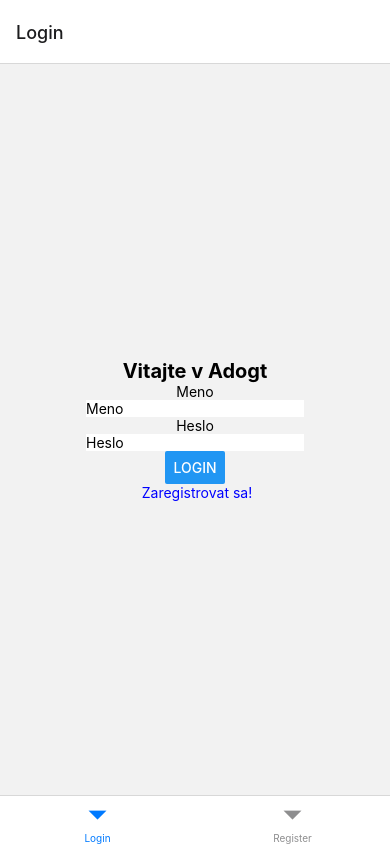
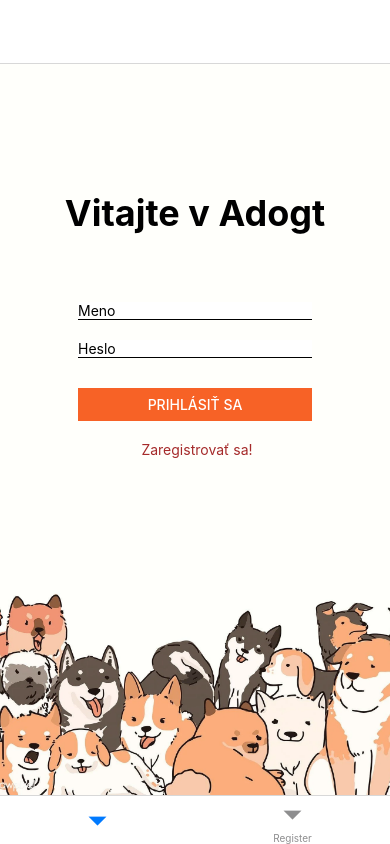
Before and after one commit to to-0/adogt_frontend, a React Native app: screen / in a window 390 px wide. Built offline with nearby package versions, Linux system fonts and the light colour scheme.

Commit message:
Dizajn login screenu

```diff
--- a/App.js
+++ b/App.js
@@ -1,7 +1,7 @@
 
 import * as React from 'react';
-import { View, Text, TextInput, Button, StyleSheet, FlatList } from 'react-native';
-import { NavigationContainer } from '@react-navigation/native';
+import { View, Text, TextInput, Button, StyleSheet, FlatList, AppRegistry, Dimensions, ImageBackground } from 'react-native';
+import { NavigationContainer,DefaultTheme } from '@react-navigation/native';
 import { createNativeStackNavigator } from '@react-navigation/native-stack';
 import { createBottomTabNavigator } from '@react-navigation/bottom-tabs';
 
@@ -91,15 +91,15 @@
 
   }
   return (
-      <View style={{ flex: 1, alignItems: 'center', justifyContent: 'center' }}>
-      <Text style={styles2.title}>Vitajte v Adogt</Text>
-      <Text> Meno </Text>
-      <TextInput placeholder='Meno' onChangeText={(value) => setusername(value)} style={styles2.form}/>
-      <Text> Heslo </Text>
-      <TextInput placeholder='Heslo' onChangeText={(value) => setPass(value)} style={styles2.form}/>
-      <Button title="Login" onPress={button_login} style={styles2.butt}/>
-      <Text style={{color:'blue'}} onPress={ () => navigation.navigate('Register',{test:"this is test"}) } > Zaregistrovat sa!</Text>
-    </View>
+      <ImageBackground source={require('./img/background.webp')} resizeMode="cover" style={basic_styles.image}>
+        <View style={{ flex: 1, alignItems: 'center', justifyContent: 'flex-start'}}>
+          <Text style={[basic_styles.title, {marginTop: (Dimensions.get('window').height) * 0.15}]}>Vitajte v Adogt</Text>
+          <TextInput placeholder='Meno' onChangeText={(value) => setusername(value)} style={[basic_styles.form, {marginTop: (Dimensions.get('window').height) * 0.08}]}/>
+          <TextInput placeholder='Heslo' onChangeText={(value) => setPass(value)} style={basic_styles.form}/>
+          <View style={basic_styles.button}><Button title="Prihlásiť sa" onPress={button_login} color='#f76226'/></View>
+          <Text style={[basic_styles.link, {marginBottom: (Dimensions.get('window').height) * 0.05}]} onPress={ () => navigation.navigate('Register',{test:"this is test"}) } > Zaregistrovať sa!</Text>
+        </View>
+      </ImageBackground>
       );
 }
 // toto robi ze sa to stackuje a je tam vzdy moznost ist spat ale da sa to zmenit, potom mozeme dat nejaky tab navigation...
@@ -115,7 +115,7 @@
       <Tab.Navigator>
         {token == undefined ? (
           <>
-          <Tab.Screen name="Login" component={LoginScreen} initialParams={{ setToken: setToken }}/>
+          <Tab.Screen name=" " component={LoginScreen} initialParams={{ setToken: setToken }}/>
           <Tab.Screen name="Register" component={RegisterScreen}  initialParams={{ setToken: setToken }}/>
           </>
 
@@ -128,18 +128,30 @@
     </NavigationContainer>
   );
 }
-const styles2 = StyleSheet.create({
+const basic_styles = StyleSheet.create({
   form: {
+    width: (Dimensions.get('window').width) * 0.6,
     backgroundColor: 'white',
     borderColor: 'black',
-    border:1,
+    borderBottomColor: 'black',
+    borderBottomWidth: 1,
+    margin: 10,
   },
-  title:{
-    fontSize:20,
+  button: {
+    width: (Dimensions.get('window').width) * 0.6,
+    backgroundColor: '#f76226',
+    margin: 20,
+  },
+  title: {
+    fontSize:36,
     fontWeight:'bold',
   },
-  butt:{
-    margin:20,
+  link: {
+    color: 'brown',
+  },
+  image: {
+    width: '100%',
+    height: '100%',
   }
 });
 const styles_home = StyleSheet.create({
@@ -155,4 +167,5 @@
   }
 });
 
+AppRegistry.registerComponent(App, () => App);
 export default App;
```
